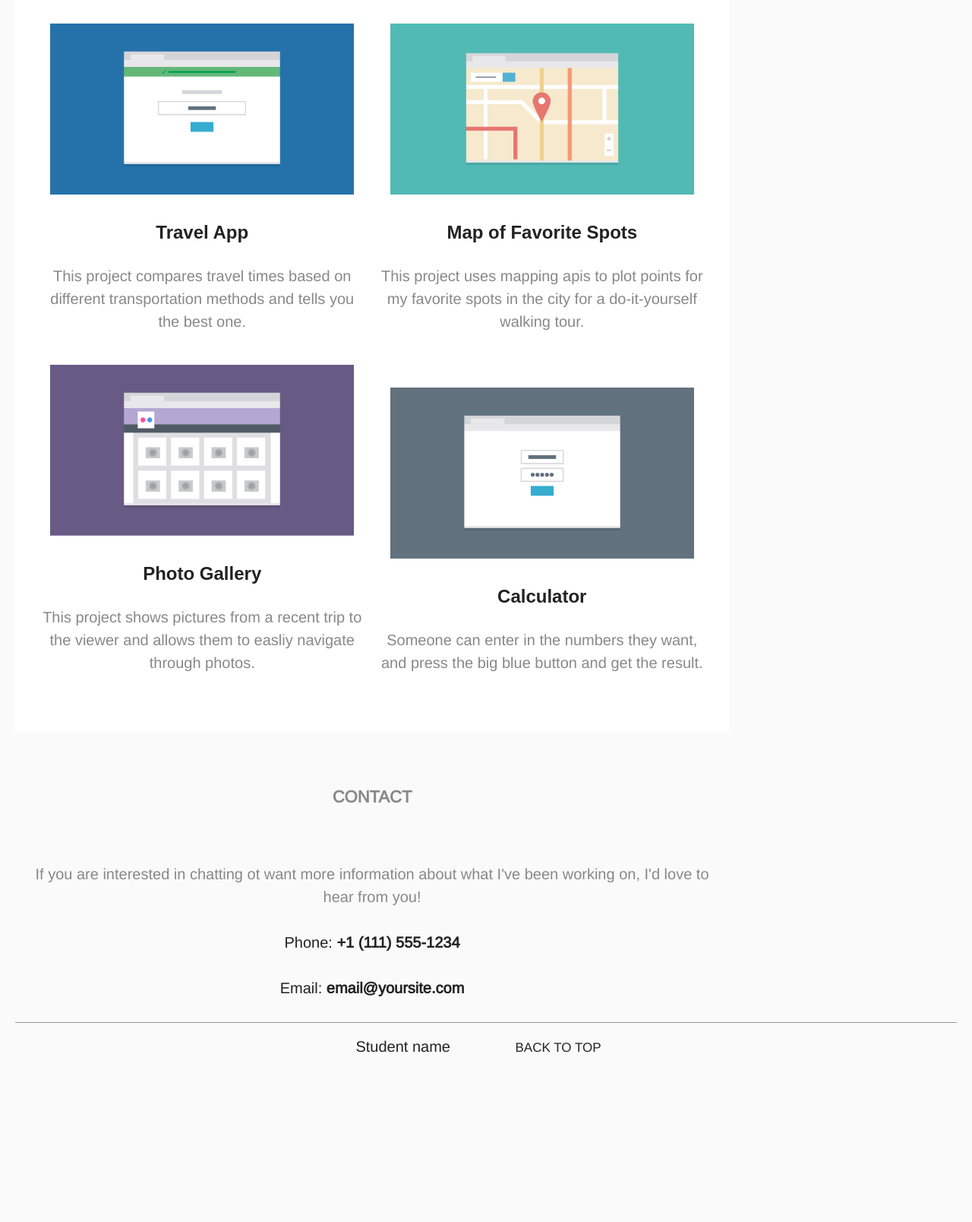
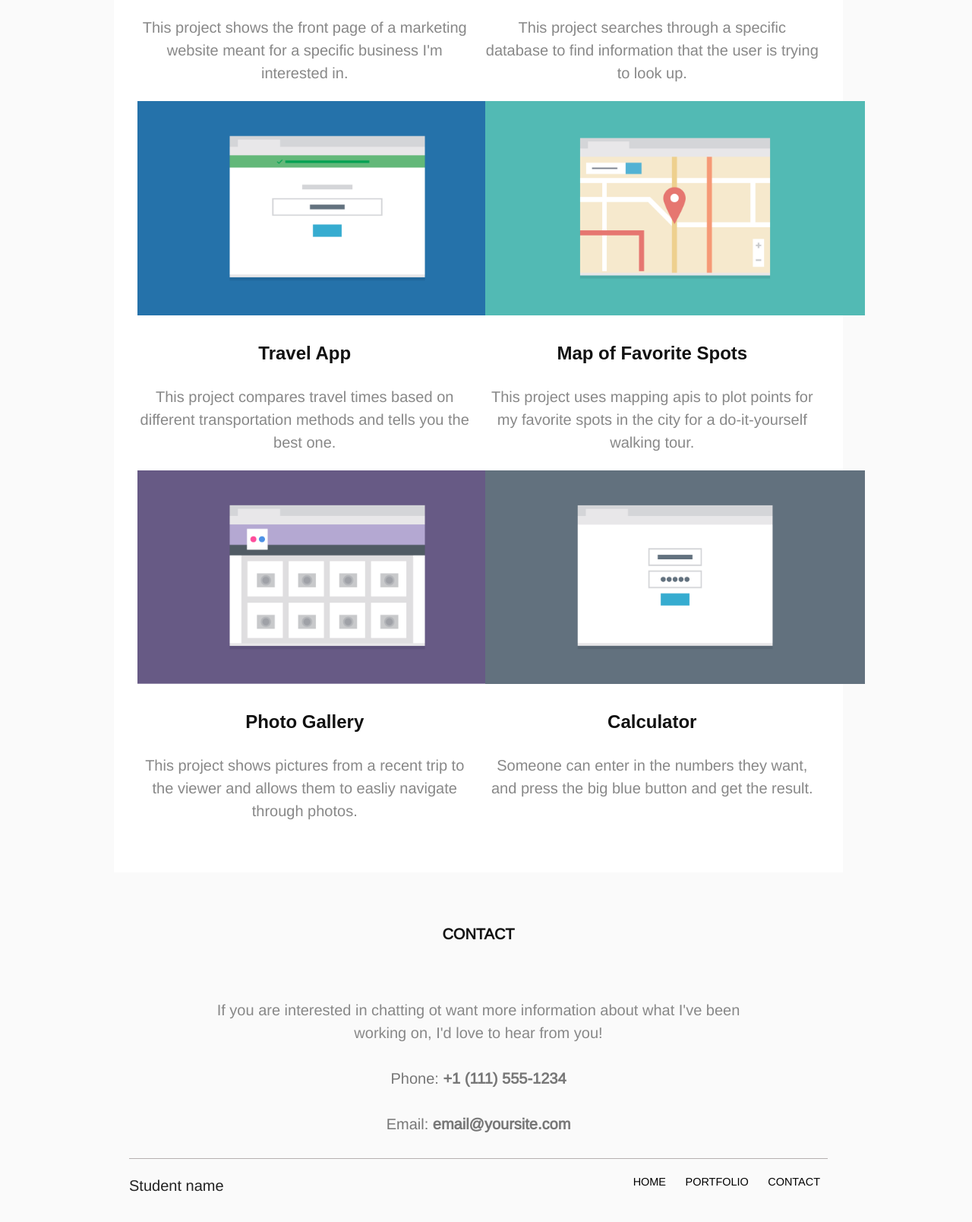
Before and after one commit to rkvaron/techdegree-project-2, a plain HTML site: page index.html in a window 1280 px wide. Shown: the part 985-2593 px from the top of the page at 76% size. Before the commit the page ends 2436 px from the top, so only its background shows below. Drawn offline with nearby package versions, Linux system fonts and the light colour scheme; a web font is replaced by a local one.

Commit message:
Flexbox and Srcset
Added flexbox to footer
Secret to portfolio images
Resized portfolio images

```diff
--- a/css/styles.css
+++ b/css/styles.css
@@ -21,7 +21,7 @@ p {rgb(35, 55, 154)
 
 h1, h3 {
   font-family: 'Droid Sans', sans-serif;
-  color: #222;
+  color: #111;
 }
 
 h2 {
@@ -30,6 +30,7 @@ h2 {
     text-align: center;
     font-size: 1.1em;
     padding: 50px;
+    color: #111;
 }
 
 h3 {
@@ -38,7 +39,7 @@ h3 {
 
 a {
   text-decoration: none;
-  color: 000;
+  color: #000;
 }
 
 /* ---- Navigation ---- */
@@ -69,7 +70,7 @@ a {
 
 }
 .main-nav a:hover {
-	color: #093a58;
+	color: red;
 
 }
 
@@ -112,32 +113,44 @@ a {
 
 /* -- contact -- */
 .contact a {
-  color: #222;
+  color: #777;
 
 }
 
 /* ---footer -----*/
 footer{
-  border-top: 1px solid #999;
+  display: flex;
+  flex-direction: row;
+  border-top: 1px solid #b5b0b0;
   margin: 1em;
+  justify-content: space-between;
+  align-items: flex-start;
+    color: #222;
+}
+
+footer ul {
+    flex-wrap: nowrap;
 }
 
 footer li {
   text-decoration: none;
-  display: inline-block;
   color: #222;
+}
+footer p {
   margin-right: auto;
-  padding: 10px 20px 20px 0;
+  text-align: left;
 }
-
 footer li a {
   text-transform: uppercase;
   font-size: .85em;
   text-decoration: none;
-  display: inline-block;
-  color: #222;
-  margin-left: 40px;
-  padding: 10px 0 20px 20px;
+}
+.sm-footer-menu {
+  padding-top: 20px;
+}
+
+.md-footer-menu {
+  display: none;
 }
 
 /* ----images ---*/
@@ -152,31 +165,26 @@ img {
 @media (min-width: 769px) {
   .wrapper {
     max-width: 980px;
-    padding-left: 1em;
     padding-right: 1em;
-  }
-  .name {
-    display: inline;
-    text-align: left;
-    font-size: 1.1em;
-    padding: 10px;
-  }
-  .name a {
-    display: inline-block;
-  }
-  .main-nav {
-    font-size: 1.0em;
-    text-align: center;
-      display: inline-block;
+    margin-left: auto;
+    margin-right: auto;
   }
   .main-nav li {
     padding: 0 10px;
     font-size: .9em;
     display: inline-block;
   }
+
   .main-nav a {
       background-color: #fafafa;
-  }
+      font-size: .9em;
+      padding-top: 0;
+      margin-top: 0;
+    }
+    h2 {
+      font-size: 1em;
+    }
+
   .profile img {
     float:right;
     padding-left: 10px;
@@ -188,24 +196,65 @@ img {
     margin-bottom: 2em;
   }
   img {
-    max-width: 400px;
+    width: 40vw;
+    max-width: 500px;
+
   }
   .portfolio-item {
     width: 50%;
     display: inline-block;
-    padding: 10px;
+    padding: 0 10px;
     margin: -4px;
+    vertical-align: top;
+  }
+  .contact {
+    max-width: 80%;
+    margin-left: auto;
+    margin-right: auto;
+  }
+
+
+  .md-footer-menu {
+    font-size: .85em;
+    display: inline-flex;
+    padding: 20px 10px;
+  }
+
+  footer li:first-child {
+    display: none;
   }
 
   .clearfix:after {
-  content: "";
-  display: table;
-  clear: both;
+    content: "";
+    display: table;
+    clear: both;
   }
 
 }
 
 @media (min-width: 1024px) {
+  .main-header {
+
+  }
+  .name {
+    float: left;
+    text-align: left;
+    font-size: 1.1em;
+    margin:0;
+  }
+  .name a {
+    display: inline-block;
+  }
+  .main-nav {
+    font-size: 1.0em;
+    text-align: center;
+    float: right;
+  }
+  .main-nav li {
+    padding: 0 10px;
+    font-size: .9em;
+    display: inline-block;
+  }
 
 
 }
--- a/index.html
+++ b/index.html
@@ -9,9 +9,9 @@
     <link rel="stylesheet" href="css/styles.css">
   </head>
 <body>
-
-  <div class="container top">
-    <header class="main-header">
+  <div class="wrapper">
+  <div class="container top" id="#top">
+    <header class="main-header clearfix">
   		<h1 class="name"><a href="#">Student Name</a></h1>
   		<ul class="main-nav">
   			<li><a href="#">Home</a></li>
@@ -19,42 +19,66 @@
   			<li><a href="#">Contact</a></li>
   		</ul>
     </header><!--/.main-header-->
-  <div class="wrapper">
+
     <div class="profile clearfix">
       <img src="images/responsive-layout-profile.png" alt="Photo of Student">
       <p>Hi! I'm a front end developer who loves responsive design and css. I recently finished a degree in front-end web development at Treehouse and I am excited to put my skills to use. </p>
     </div>
 
   <div class="container">
-    <div class="portfolio">
-        <h2>Portfolio</h2>
+    <div class="portfolio clearfix">
+      <h2>Portfolio</h2>
       <div class="item-1 portfolio-item">
-        <img src="images/portfolio-1.png" alt="Webpage wireframe with blue background">
+        <img
+            srcset="images/portfolio-1.png 1280px,
+                    images/portfolio-1-small.png 500px"
+            src="images/portfolio-1.png"
+            alt="Webpage wireframe with blue background">
         <h3>Marketing Page</h3>
         <p>This project shows the front page of a marketing website meant for a specific business I'm interested in.</p>
       </div>
       <div class="item-2 portfolio-item">
-        <img src="images/portfolio-2.png" alt="Webpage wireframe with gold background">
+        <img
+            srcset="images/portfolio-2.png 1280px,
+                    images/portfolio-2-small.png 500px"
+            src="images/portfolio-2.png"
+            alt="Webpage wireframe with gold background">
         <h3>Search Page</h3>
         <p>This project searches through a specific database to find information that the user is trying to look up.</p>
       </div>
       <div class="item-3 portfolio-item">
-        <img src="images/portfolio-3.png" alt="Webpage wireframe with navy background">
+        <img
+            srcset= "images/portfolio-3.png 1280px,
+                    images/portfolio-3-small.png 500px"
+            src="images/portfolio-3.png"
+            alt="Webpage wireframe with navy background">
         <h3>Travel App</h3>
         <p>This project compares travel times based on different transportation methods and tells you the best one.</p>
       </div>
       <div class="item-4 portfolio-item">
-        <img src="images/portfolio-4.png" alt="Webpage wireframe with teal background">
+        <img
+            srcset="images/portfolio-4.png 1280px,
+                    images/portfolio-4-small.png 500px"
+            src="images/portfolio-4.png"
+            alt="Webpage wireframe with teal background">
         <h3>Map of Favorite Spots</h3>
         <p>This project uses mapping apis to plot points for my favorite spots in the city for a do-it-yourself walking tour.</p>
       </div>
       <div class="item-5 portfolio-item">
-        <img src="images/portfolio-5.png" alt="Webpage wireframe with purple background">
+        <img
+            srcset="images/portfolio-5.png 1280px,
+                    images/portfolio-5-small.png 500px"
+            src="images/portfolio-5.png"
+            alt="Webpage wireframe with purple background">
         <h3>Photo Gallery</h3>
         <p>This project shows pictures from a recent trip to the viewer and allows them to easliy navigate through photos.</p>
       </div>
       <div class="item-6 portfolio-item">
-        <img src="images/portfolio-6.png" alt="Webpage wireframe with grey background">
+        <img
+            srcset="images/portfolio-6.png 1280px,
+                    images/portfolio-6-small.png 500px"
+            src="images/portfolio-6.png"
+            alt="Webpage wireframe with grey background">
         <h3>Calculator</h3>
         <p>Someone can enter in the numbers they want, and press the big blue button and get the result.</p>
       </div>
@@ -70,9 +94,12 @@
     </section>
   </div>
     <footer>
-      <ul>
-        <li>Student name</li>
-        <li><a href="#">Back to top</a></li>
+      <p>Student name</p>
+      <ul class="footer-nav">
+        <li class="sm-footer-menu"><a href="#top">Back to top</a></li>
+        <li class="md-footer-menu"><a href="#">Home</a></li>
+        <li class="md-footer-menu"><a href="#">Portfolio</a></li>
+        <li class="md-footer-menu"><a href="#">Contact</a></li>
       <ul>
     </footer>
 
```
Also changed, not shown: images/portfolio-1-small.png (added), images/portfolio-2-small.png (added), images/portfolio-3-small.png (added), images/portfolio-4-small.png (added), images/portfolio-5-small.png (added), images/portfolio-6-small.png (added).
